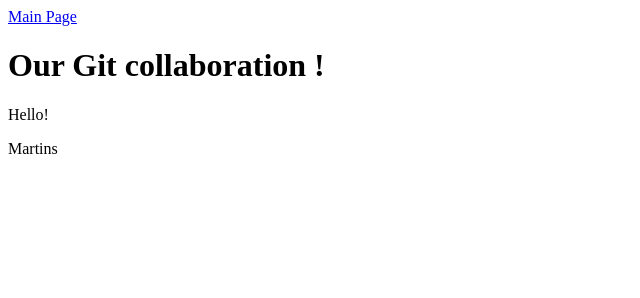
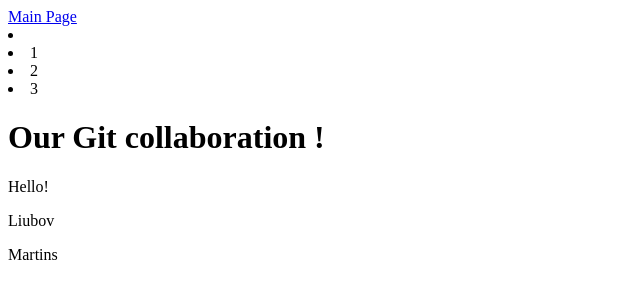
Before and after one commit to AlisherKhamidov/git_example_03, a plain HTML site: page index.html in a window 1280 px wide. Shown: the whole page, without its empty margins (0-640 px from the left). Drawn offline with Linux system fonts and the light colour scheme.

Commit message:
add list and Liubov

```diff
--- a/index.html
+++ b/index.html
@@ -9,12 +9,16 @@
   <header>
     <nav>
       <a href="http://">Main Page</a>
-
+      <li>
+        <li>1</li>
+        <li>2</li>
+        <li>3</li>
+      </li>
     </nav>
   </header>
   <h1>Our Git collaboration !</h1>
     <p>Hello!</p>
-
+    <p>Liubov</p>
     <footer>
       <p>Martins</p>
     </footer>
```
